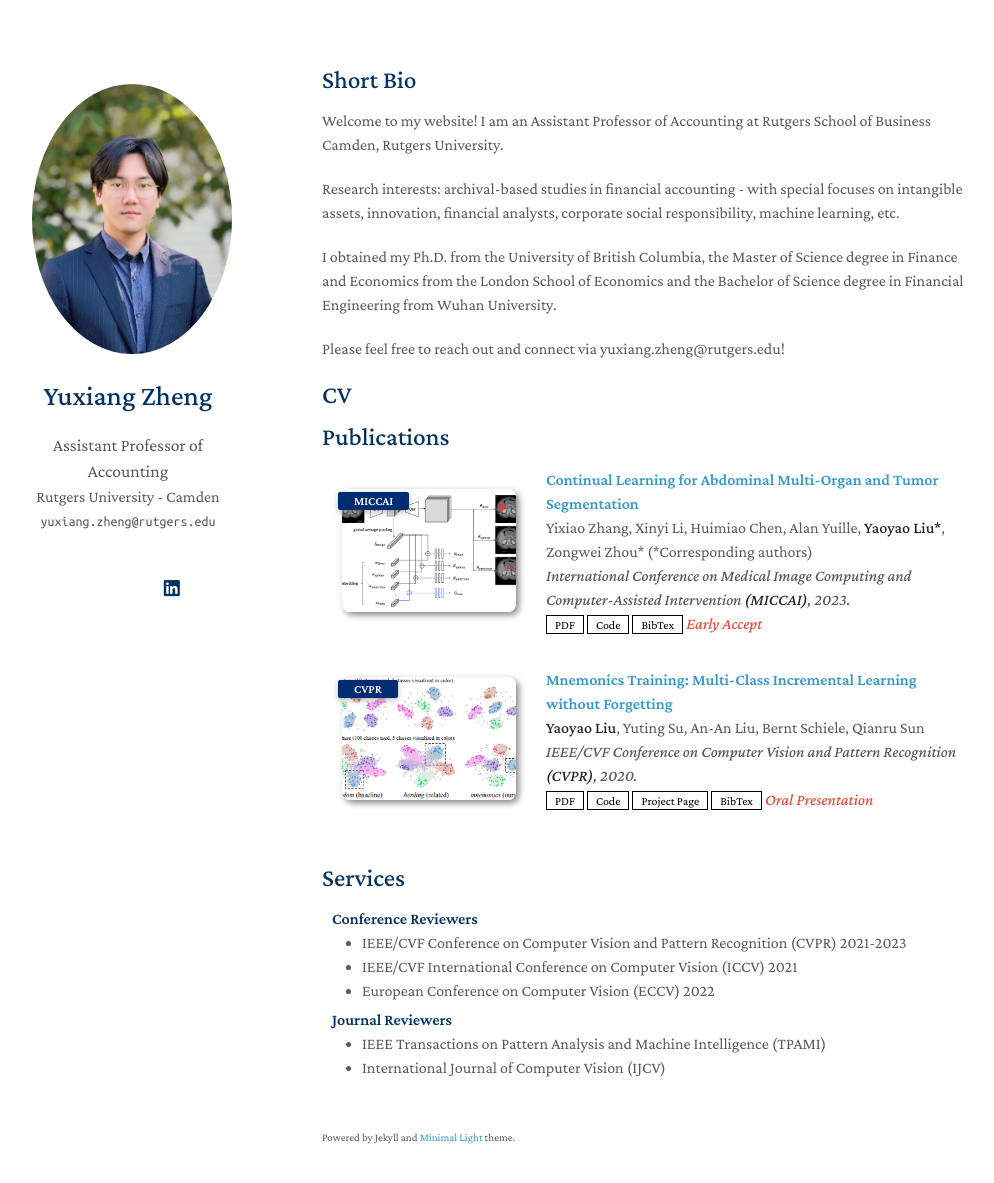
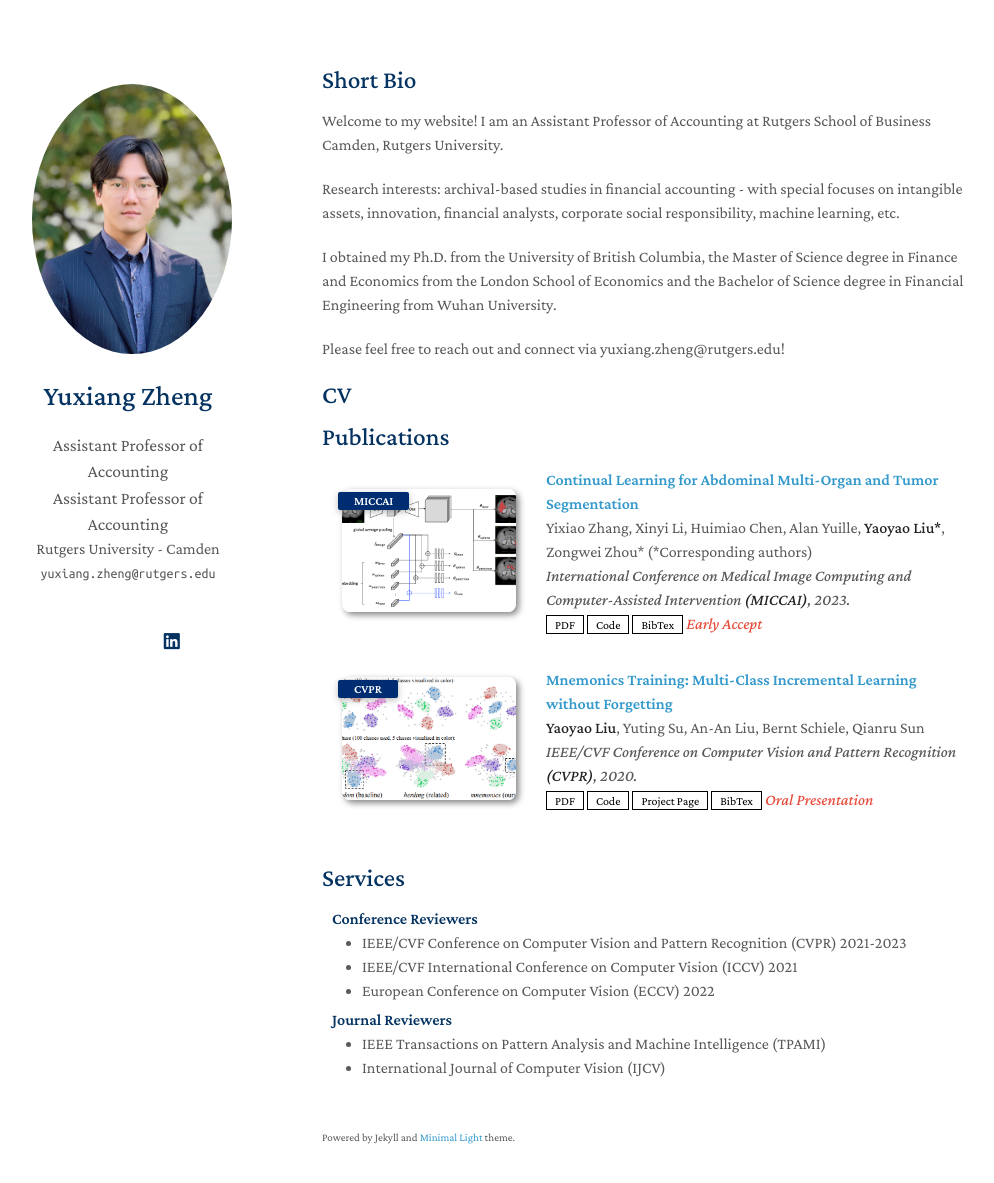
Before and after one commit to yuxiang-zheng/yuxiang-zheng.github.io, a Jekyll site: the page built from index.md, in a window 1280 px wide and 1218 px high. Shown: the top 1183 px of the window, without its empty margins (148-1142 px from the left). Built offline with Jekyll 4.4.1, drawn with Linux system fonts in a browser that asks for light colours; a style sheet for code colours, icons or effects is not loaded; our own code applies the rules of GitHub Pages for plain Markdown files.

Commit message:
Update homepage.html

```diff
--- a/_layouts/homepage.html
+++ b/_layouts/homepage.html
@@ -49,12 +49,20 @@
         <position style="font-size:1.10rem;">{{ site.position }}</position>
         <br>
         {% endif %}
+
+        {% if site.position %}
+        <position style="font-size:1.10rem;">{{ site.position }}</position>
+        <br>
+        {% endif %}
+
         {% if site.affiliation %}
-        <a href="{{ site.affiliation_link }}" rel="noopener"><autocolor>{{ site.affiliation }}</autocolor></a>
+        <autocolor>{{ site.affiliation }}</autocolor>
         <br>
         {% endif %}
         {% if site.email %}
-        <email>{{ site.email }}</email>
+        <a href="mailto:{{ site.email }}" style="color:inherit; text-decoration:none;">
+          <email>{{ site.email }}</email>
+        </a>
         {% endif %}
 
         <br>
```
